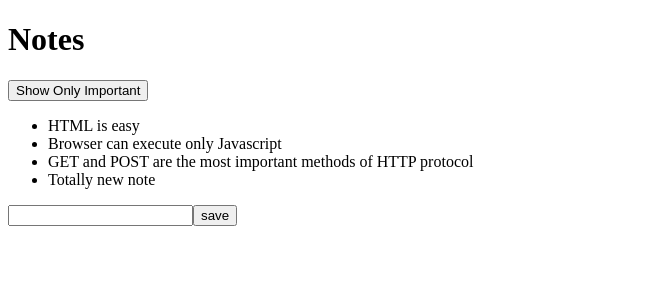
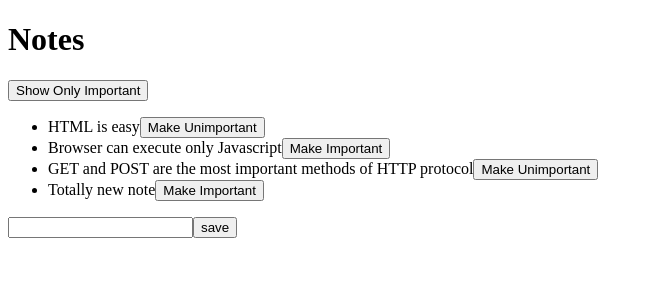
Before and after one commit to waldrupm/FullStackOpen, a React (Create React App) app: page / in a window 1280 px wide. Shown: the top 300 px of the page, without its empty margins (0-653 px from the left). Built offline with nearby package versions, Linux system fonts and the light colour scheme; data requests are answered from the project's data file.

Commit message:
Add note service

```diff
--- a/src/App.js
+++ b/src/App.js
@@ -17,11 +17,23 @@
 
   const notesToShow = showAll ? notes : notes.filter(note => note.important === true)
 
+  const toggleImportanceOf = id => {
+    const url = `http://localhost:3001/notes/${id}`
+    const note = notes.find(n => n.id === id)
+    const changedNote = { ...note, important: !note.important}
+
+    axios.put(url, changedNote)
+      .then(response => {
+        setNotes(notes.map(note => note.id !== id ? note : response.data))
+      })
+  }
+
 
   const rows = () => notesToShow.map(note =>
     <Note
       key={note.id}
       note={note}
+      toggleImportance={() => toggleImportanceOf(note.id)}
     />
   )
 
--- a/src/components/Note.js
+++ b/src/components/Note.js
@@ -1,8 +1,15 @@
 import React from 'react'
 
-const Note = ({ note }) => {
+const Note = ({ note, toggleImportance }) => {
+  const label = note.important
+    ? 'Make Unimportant'
+    : 'Make Important'
+
   return (
-    <li>{note.content}</li>
+    <li>
+      {note.content}
+      <button onClick={toggleImportance}>{label}</button>
+    </li>
   )
 }
 
```
Also changed, not shown: src/services/notes.js (added, +20 -0 lines).
